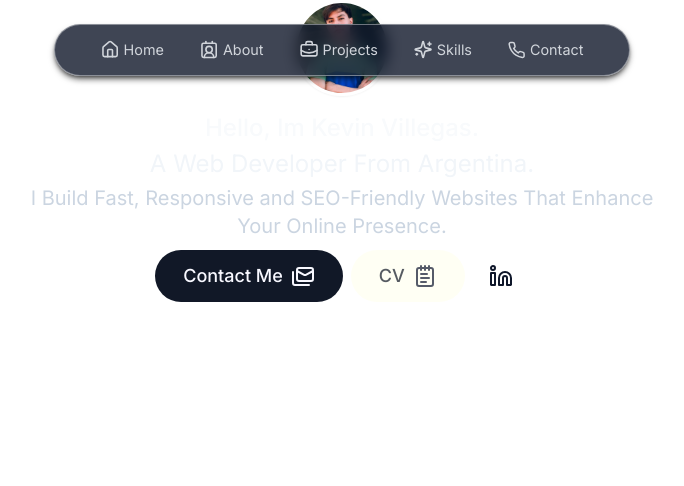
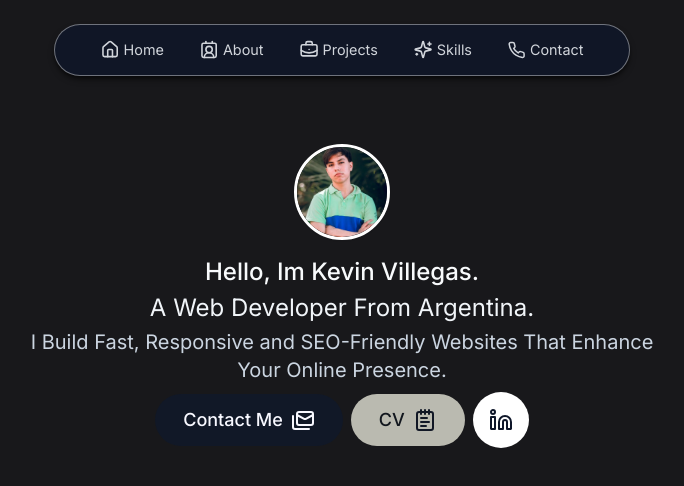
Before and after one commit to Kev-Villegas/freelancer-portfolio, a Next.js app: page / in a window 1280 px wide. Shown: the top 486 px of the page, without its empty margins (298-982 px from the left). Built offline with nearby package versions, Linux system fonts and the light colour scheme.

Commit message:
style: adding a gradient background

```diff
--- a/app/layout.tsx
+++ b/app/layout.tsx
@@ -16,7 +16,9 @@ export default function RootLayout({
 }>) {
   return (
     <html lang="en">
-      <body className={inter.className}>
+      <body
+        className={`${inter.className} relative bg-gradient-to-bl from-zinc-900 to-zinc-900 pt-28 text-gray-950 dark:text-gray-50 dark:text-opacity-90 sm:pt-36`}
+      >
         <main>{children}</main>
       </body>
     </html>
```
